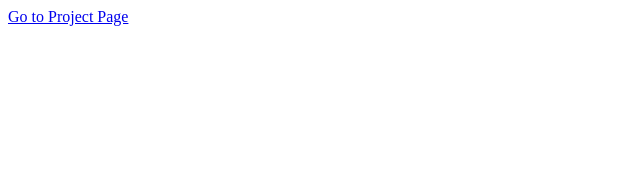
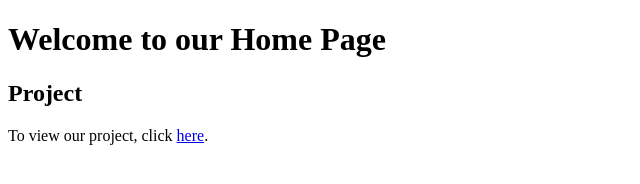
Before and after one commit to teju1817/wad101-1, a website: page http-server/home.html in a window 1280 px wide. Shown: the whole page, without its empty margins (0-640 px from the left). Drawn offline with Linux system fonts and the light colour scheme.

Commit message:
Update home.html

```diff
--- a/http-server/home.html
+++ b/http-server/home.html
@@ -1,10 +1,12 @@
 <!DOCTYPE html>
 <html>
 <head>
-  <meta charset="UTF-8">
-  <title>Welcome</title>
+    <title>Home Page</title>
 </head>
 <body>
-  <a href="project.html">Go to Project Page</a>
+    <h1>Welcome to our Home Page</h1>
+
+    <h2>Project</h2>
+    <p>To view our project, click <a href="project.html">here</a>.</p>
 </body>
 </html>
```
